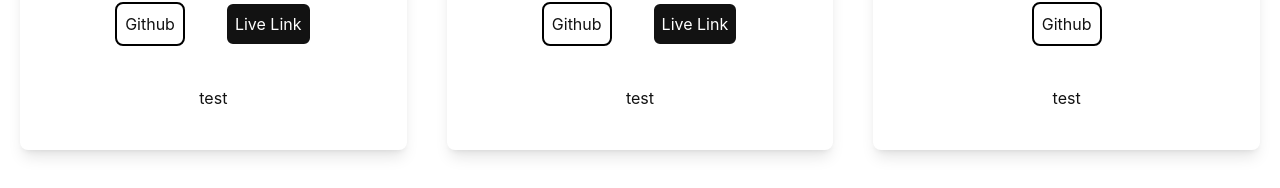
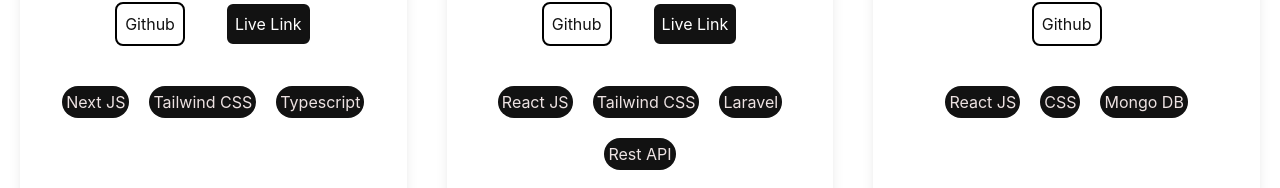
Before and after one commit to PrgDominique/Portfolio, a Next.js app: page /project in a window 1280 px wide. Shown: the part 732-920 px from the top of the page. Built offline with nearby package versions, Linux system fonts and the light colour scheme; grey boxes are pictures that could not be loaded.

Commit message:
added pill button and name

```diff
--- /dev/null
+++ b/src/components/ui/button/Pill.tsx
@@ -0,0 +1,7 @@
+export const Pill = ({ name }: any) => {
+  return (
+    <div className='rounded-full p-1 gap-5 text-[#ede2e2] bg-[#121212] dark:bg-[#ede2e2] dark:text-[#121212]'>
+      {name}
+    </div>
+  )
+}
--- a/src/localdata/projects/Project.json
+++ b/src/localdata/projects/Project.json
@@ -4,26 +4,47 @@
     "title": "Portfolio",
     "description": "My Portfolio Website",
     "github": "https://github.com/PrgDominique/Portfolio",
-    "live": "https://www.domzweb.com/"
+    "live": "https://www.domzweb.com/",
+    "stack": [
+      "Next JS",
+      "Tailwind CSS",
+      "Typescript"
+    ]
   },
   {
     "image": "https://i.ibb.co/Mk68wfy/sweldo-app.png",
     "title": "Sweldo App",
     "description": "Payroll Management System",
     "github": "https://github.com/jasonlerit/capstone-sweldo-app",
-    "live": "https://sweldo-app.vercel.app/"
+    "live": "https://sweldo-app.vercel.app/",
+    "stack": [
+      "React JS",
+      "Tailwind CSS",
+      "Laravel",
+      "Rest API"
+    ]
   },
   {
     "image": "https://i.ibb.co/xhVd1hN/fitness.png",
     "title": "Fitness Track",
     "description": "Fitness Tracking System",
-    "github": "https://github.com/PrgDominique/FitTrack"
+    "github": "https://github.com/PrgDominique/FitTrack",
+    "stack": [
+      "React JS",
+      "CSS",
+      "Mongo DB"
+    ]
   },
   {
     "image": "https://i.ibb.co/hYVpw72/Kodego-Attendance.png",
     "title": "KodeGo Attendance",
     "description": "KodeGo Attendance Monitoring System",
     "github": "https://github.com/PrgDominique/kodegoattendance",
-    "live": "https://kodegoattendance.vercel.app/"
+    "live": "https://kodegoattendance.vercel.app/",
+    "stack": [
+      "React JS",
+      "Material UI",
+      "Firebase"
+    ]
   }
 ]
--- a/src/pages/project.tsx
+++ b/src/pages/project.tsx
@@ -4,6 +4,7 @@ import Projects from '../localdata/projects/Project.json'
 import uuid from 'react-uuid'
 import { Links } from '@/components/ui/button/Links'
 import { Livelink } from '@/components/ui/button/Livelink'
+import { Pill } from '@/components/ui/button/Pill'
 
 const container = {
   hidden: { opacity: 1, scale: 0 },
@@ -62,15 +63,21 @@ const Project = () => {
                     <h1 className='text-2xl font-bold'>{card.title}</h1>
                     <h2 className='text-lg mt-10'>{card.description}</h2>
                   </div>
-                  <div className='mt-10 flex gap-10 justify-center'>
+                  <div className='mt-10 flex gap-10 justify-center divide-y-8'>
                     <Links src={card.github} name='Github' />
                     {card.live !== undefined ? (
                       <Livelink src={card.live} name='Live Link' />
                     ) : null}
                   </div>
-                  <div className='m-10 flex justify-center divide-y'>
-
-                    test
+                  <div className='m-10 flex justify-center divide-y gap-5 flex-wrap'>
+                    {card.stack &&
+                      card.stack.map((stack) => {
+                        return (
+                          <>
+                            {stack !== undefined ? <Pill name={stack} /> : null}
+                          </>
+                        )
+                      })}
                   </div>
                 </motion.div>
               ))}
```
